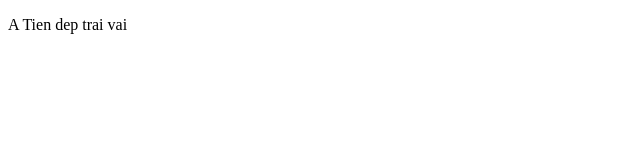
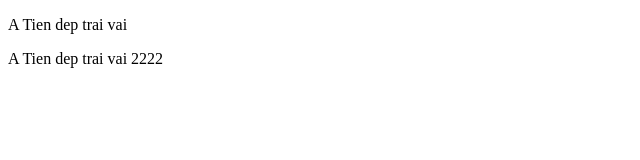
Before and after one commit to caoleviettien/TienDepTrai, a plain HTML site: page index.html in a window 1280 px wide. Shown: the whole page, without its empty margins (0-640 px from the left). Drawn offline with Linux system fonts and the light colour scheme.

Commit message:
Update index.html

```diff
--- a/index.html
+++ b/index.html
@@ -6,5 +6,6 @@
 </head>
 <body>
 <p>A Tien dep trai vai</p>
+<p>A Tien dep trai vai 2222</p>
 </body>
 </html>
```
